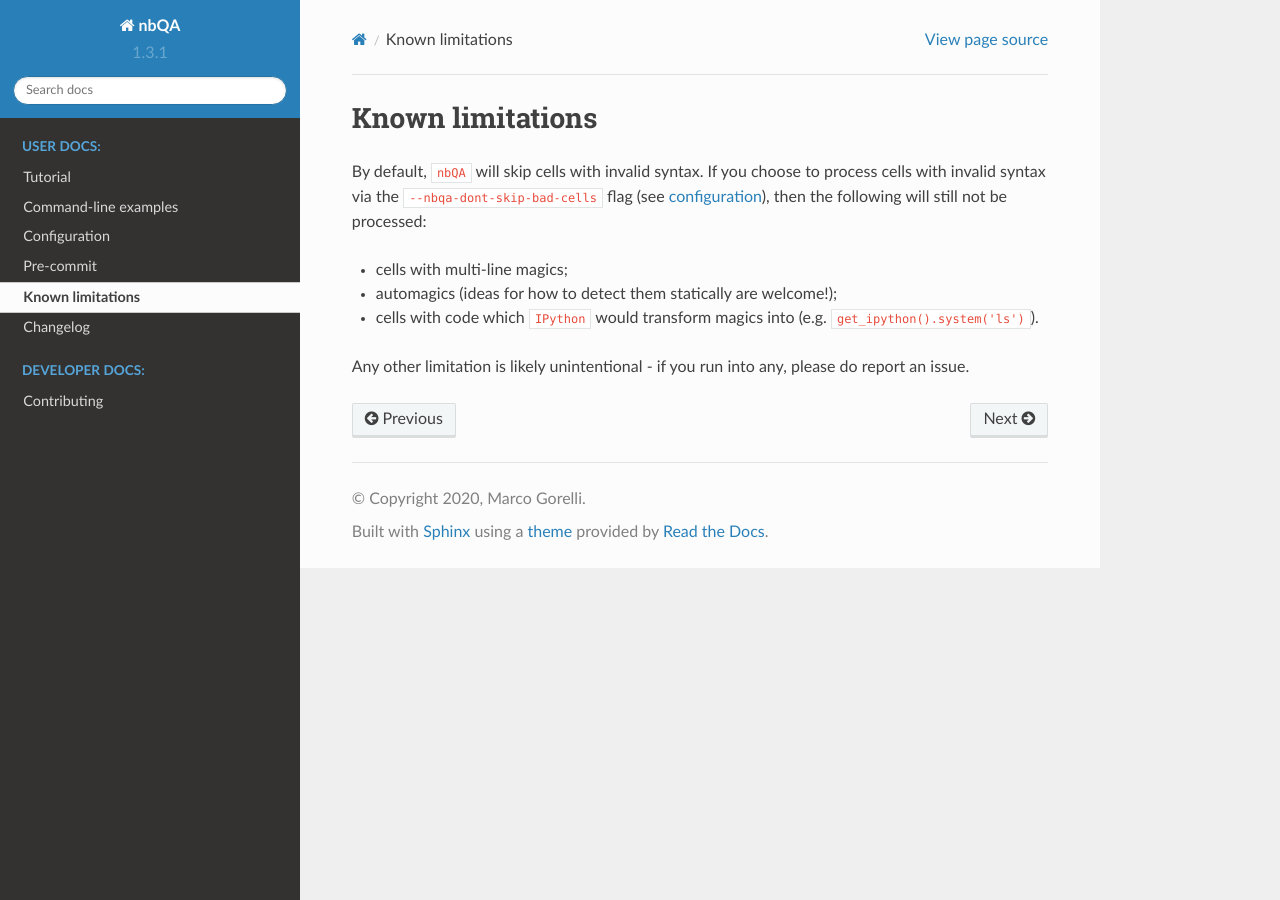
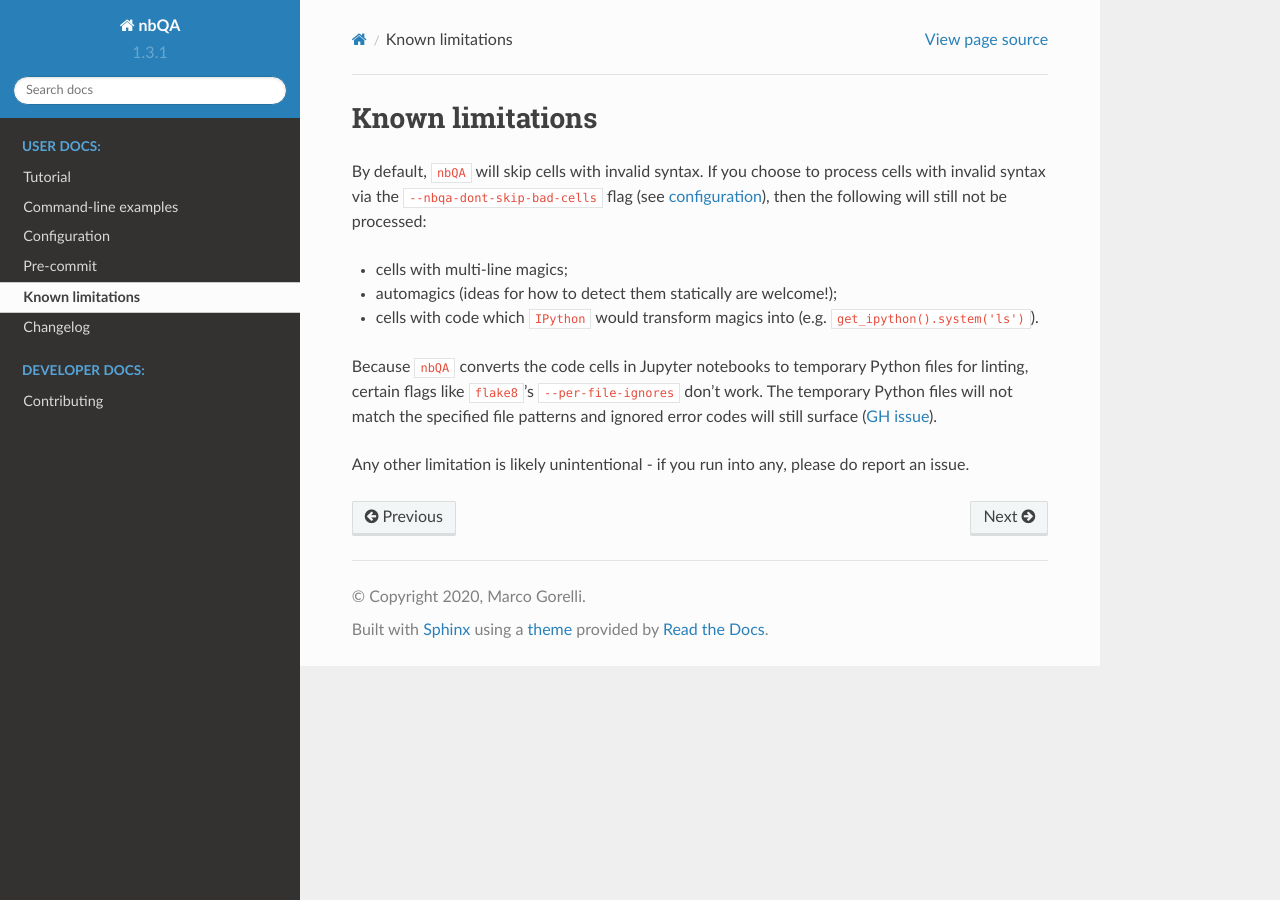
Before and after one commit to nbQA-dev/nbQA, a Sphinx documentation site: the page built from docs/known-limitations.rst, in a window 1280 px wide. Built offline with Sphinx 7.4.7 and the Read the Docs theme 2.0.0, drawn with Linux system fonts in a browser that asks for light colours.

Commit message:
document unsupported --per-file-ignores flake8 flag in docs/known-limitations.rst

```diff
--- a/docs/known-limitations.rst
+++ b/docs/known-limitations.rst
@@ -10,4 +10,8 @@ then the following will still not be processed:
 - automagics (ideas for how to detect them statically are welcome!);
 - cells with code which ``IPython`` would transform magics into (e.g. ``get_ipython().system('ls')``).
 
+Because ``nbQA`` converts the code cells in Jupyter notebooks to temporary Python files for linting, certain flags like ``flake8``'s
+``--per-file-ignores`` don't work. The temporary Python files will not match the specified file patterns and ignored error codes will still
+surface (`GH issue <https://github.com/nbQA-dev/nbQA/issues/730>`_).
+
 Any other limitation is likely unintentional - if you run into any, please do report an issue.
```
